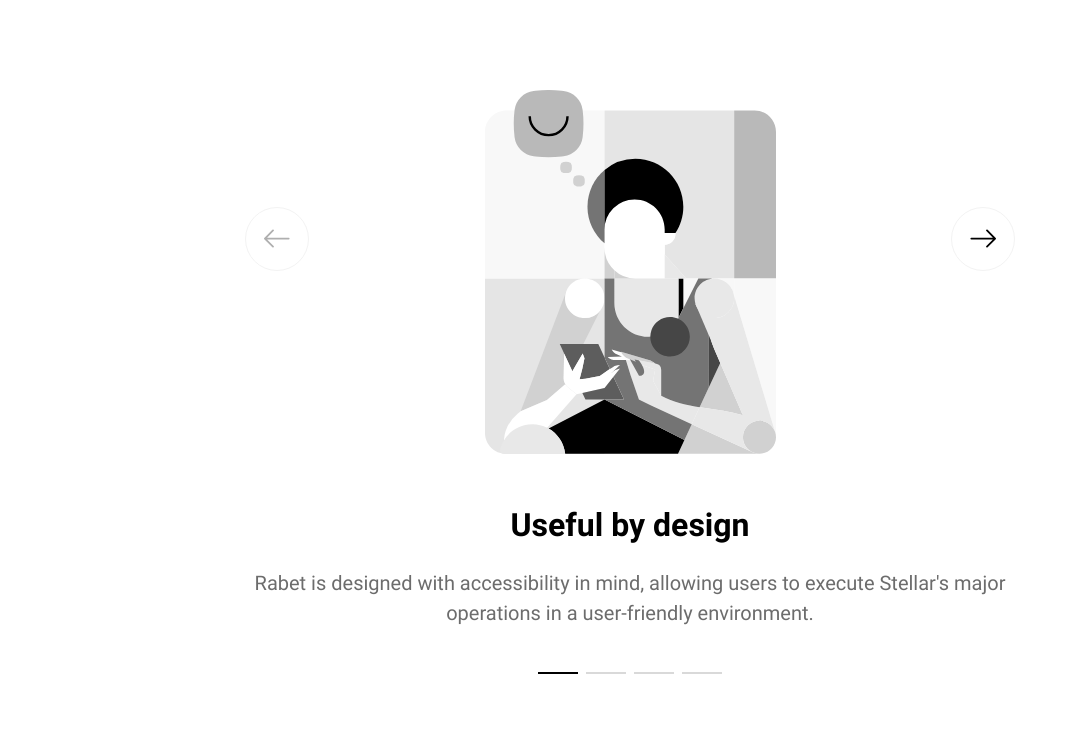
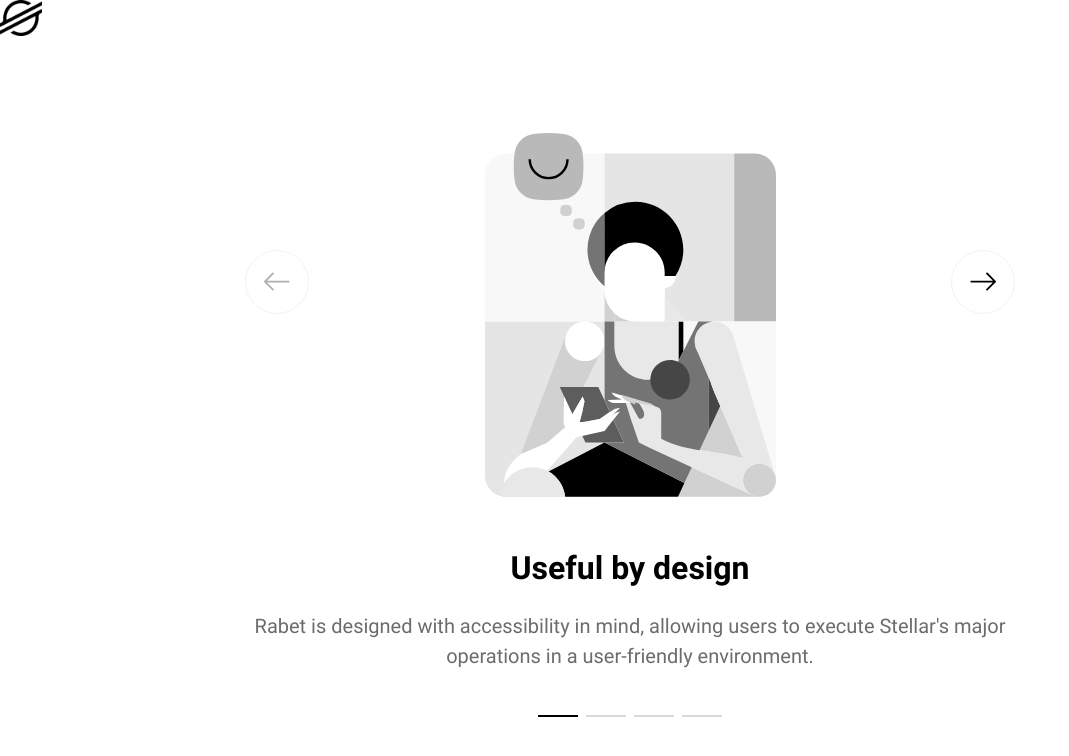
Before and after one commit to rabetofficial/rabet-mobile, a Next.js app: page /Intro-slides in a window 1280 px wide. Shown: the top 756 px of the page, without its empty margins (0-1069 px from the left). Built offline with nearby package versions, Linux system fonts and the light colour scheme.

Commit message:
fix: fix ssr for styled-component

```diff
--- a/src/pages/Intro-slides/index.tsx
+++ b/src/pages/Intro-slides/index.tsx
@@ -1,14 +1,16 @@
 import { Slide } from 'react-slideshow-image';
 import React, { useState, useEffect, useRef } from 'react';
+import Image from 'next/image';
 
 import { SlideLeft, SlideRight } from 'svgs/longArrowCircle';
 import SlidesLayout from 'components/common/Layouts/SlidesLayout';
 
+import config from 'config';
 import Slide1 from './Slide1';
 import Slide2 from './Slide2';
 import Slide3 from './Slide3';
 import Slide4 from './Slide4';
-import config from 'config';
+import mypic from '../../../public/images/stellar-black.png';
 
 import * as S from './styles';
 
@@ -69,6 +71,7 @@
 
   return (
     <div onKeyDown={handleKey}>
+      <Image src={mypic} width={42} height={36} />
       <SlidesLayout>
         <S.SlidesContainer>
           <Slide {...properties} ref={slideRef}>
--- a/tsconfig.json
+++ b/tsconfig.json
@@ -14,7 +14,7 @@
     "isolatedModules": true,
     "jsx": "preserve",
     "incremental": true,
-    "baseUrl": "./src"
+    "baseUrl": "./src",
   },
   "include": ["next-env.d.ts", "**/*.ts", "**/*.tsx"],
   "exclude": ["node_modules"],
```
Also changed, not shown: package.json (+6 -5 lines), .babelrc (added).
